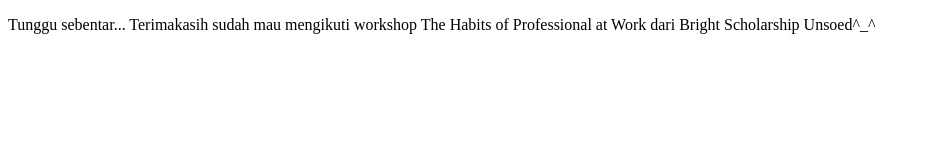
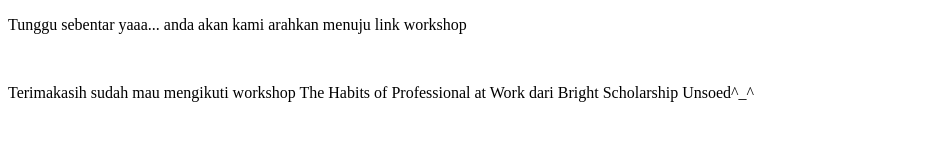
Before and after one commit to donnim/redirr, a plain HTML site: page index.html in a window 1280 px wide. Shown: the whole page, without its empty margins (0-930 px from the left). Drawn offline with Linux system fonts and the light colour scheme.

Commit message:
Update index.html

```diff
--- a/index.html
+++ b/index.html
@@ -4,6 +4,8 @@
     <meta http-equiv="refresh" content="7; url='https://wa.me/6285156414143?text=Assalamualaikum%20warahmatullahi%20wabarakatuh%2C%20saya%20%28isikan%20nama%29%20dari%20%28isikan%20asal%20sekolah%2Ffakultas%2Flembaga%2Finstansi%29%2C%20berminat%20mengikuti%20workshop%20The%20Habits%20of%20Professional%20at%20Work%20%3A%29'" />
   </head>
   <body>
-    <p>Tunggu sebentar... Terimakasih sudah mau mengikuti workshop The Habits of Professional at Work dari Bright Scholarship Unsoed^_^</p>
+    <p>Tunggu sebentar yaaa... anda akan kami arahkan menuju link workshop</p>
+    <br>
+    <p>Terimakasih sudah mau mengikuti workshop The Habits of Professional at Work dari Bright Scholarship Unsoed^_^</p>
   </body>
 </html>
```
